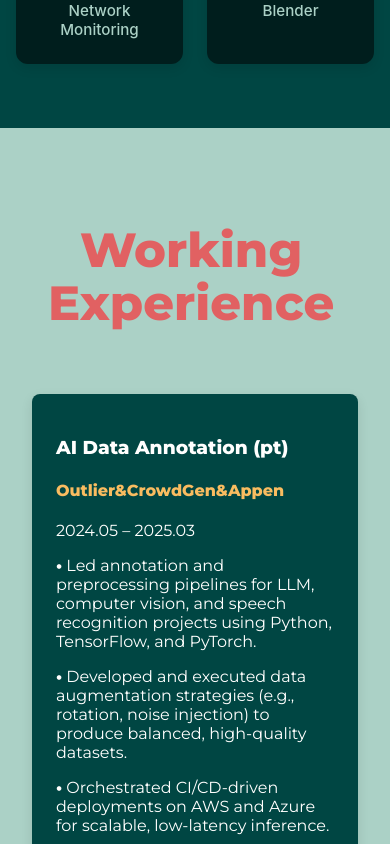
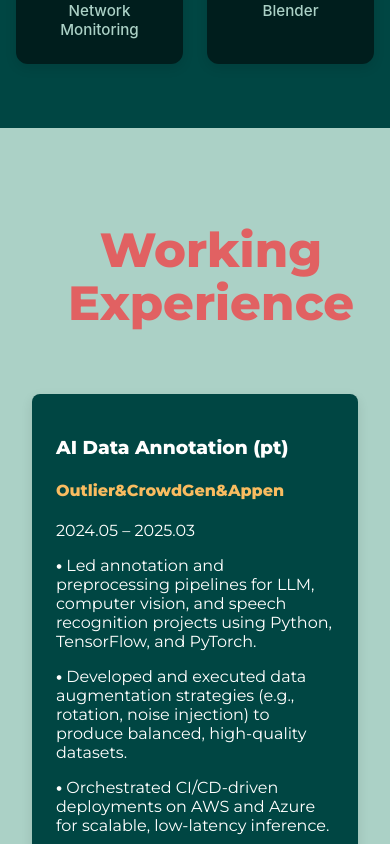
Before and after one commit to MayMobius/Personal-Website, a React (Create React App) app: page / in a window 390 px wide. Shown: the part 6180-7024 px from the top of the page. Built offline with nearby package versions, Linux system fonts and the light colour scheme.

Commit message:
修改了在小屏幕下的block浏览样式

```diff
--- a/src/components/WorkExperience.css
+++ b/src/components/WorkExperience.css
@@ -82,15 +82,23 @@
 
 /* 移动端：取消粘性，垂直堆叠 */
 @media (max-width: 768px) {
+    .work-experience {
+    /* 彻底取消一屏高度限制 */
+    height: auto !important;
+    /* 把 overflow:hidden 还原成默认的 visible */
+    overflow: visible !important;
+  }
   .exp-content {
     flex-direction: column;
     height: auto;
   }
   .exp-header {
-    position: static;
-    width: auto;
-    text-align: center;
-    font-size: 3rem;
+    position: static;      /* 取消 sticky */
+    width: 100%;           /* 占满全宽 */
+    margin: 0 auto;        /* 水平居中 */
+    text-align: center;    /* 文本居中 */
+    font-size: 3rem;       /* 你原来的字号 */
+    padding: 2rem 1rem;    /* 让左右也有点内边距 */
   }
   .exp-slides {
     height: auto;
```
